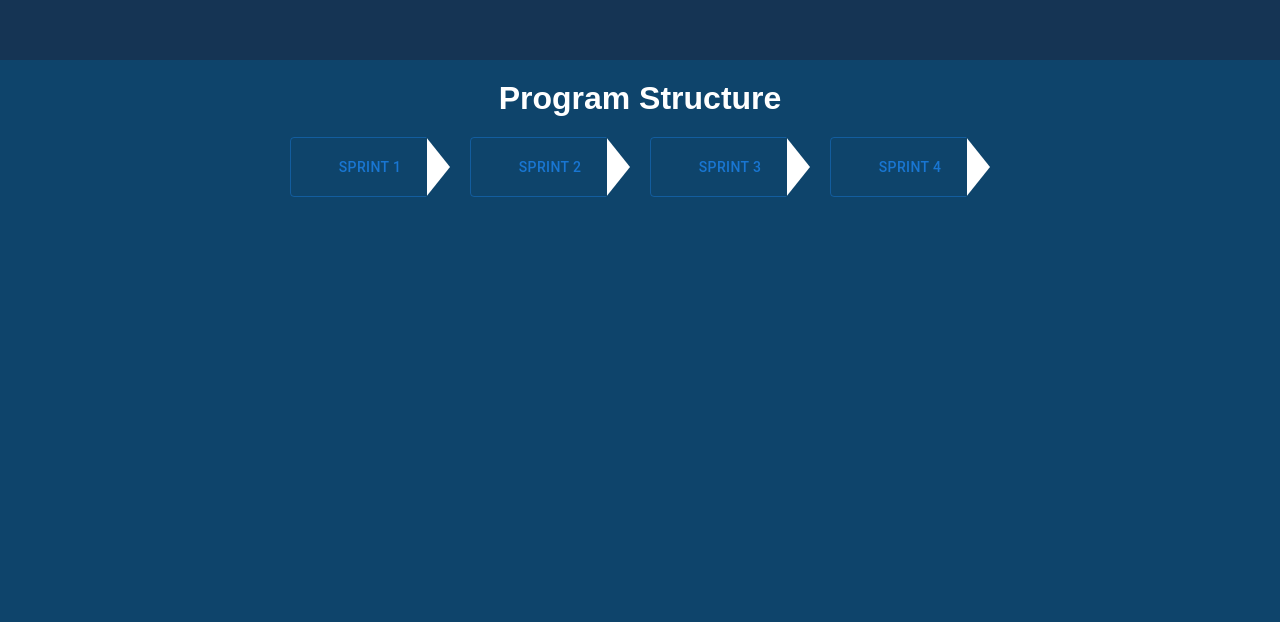
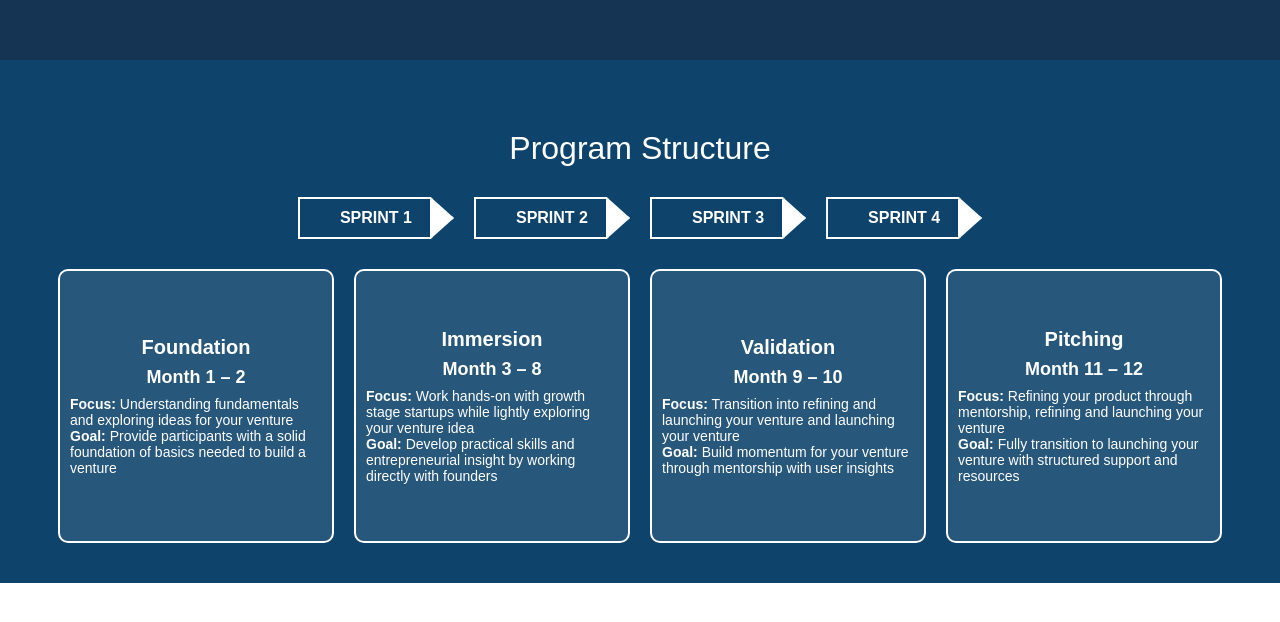
Before and after one commit to Neha-Singh/Venture-Edu, a React (Create React App) app: page / in a window 1280 px wide. Shown: the part 4980-5602 px from the top of the page. After the commit the page ends 5563 px from the top, so only its background shows below. Built offline with nearby package versions, Linux system fonts and the light colour scheme.

Commit message:
completed program structure page

```diff
--- a/src/components/ProgramStructure.jsx
+++ b/src/components/ProgramStructure.jsx
@@ -4,26 +4,32 @@ import { Button } from "@mui/material";
 
 const sprintData = [
   {
-    title: "Foundation building (Month 1 – 2)",
+    title: "Foundation",
+    duration: "Month 1 – 2",
     focus: "Understanding fundamentals and exploring ideas for your venture",
     goal: "Provide participants with a solid foundation of basics needed to build a venture",
     icon: "📚",
   },
   {
-    title: "Startup Immersion (Month 3 – 8)",
+    title: "Immersion",
+    duration: "Month 3 – 8",
+
     focus:
       "Work hands-on with growth stage startups while lightly exploring your venture idea",
     goal: "Develop practical skills and entrepreneurial insight by working directly with founders",
     icon: "🚀",
   },
   {
-    title: "Validation and testing (Month 9 – 10)",
-    focus: "Transition into refining and launching your venture",
+    title: "Validation",
+    duration: "Month 9 – 10",
+    focus:
+      "Transition into refining and launching your venture and launching your venture",
     goal: "Build momentum for your venture through mentorship with user insights",
     icon: "✅",
   },
   {
-    title: "Product development and pitching (Month 11 – 12)",
+    title: "Pitching",
+    duration: "Month 11 – 12",
     focus:
       "Refining your product through mentorship, refining and launching your venture",
     goal: "Fully transition to launching your venture with structured support and resources",
@@ -32,37 +38,50 @@ const sprintData = [
 ];
 
 const ProgramStructure = () => {
-  const [selectedSprint, setSelectedSprint] = useState(null);
+  const [hoveredSprint, setHoveredSprint] = useState(null);
 
   return (
-    <div className="program-structure">
-      <h1 className="title">Program Structure</h1>
+    <div className="program-structure" id="program-structure">
+      <div className="title">Program Structure</div>
       <div className="sprint-buttons">
-        {sprintData.map((sprint, index) => (
-          <Button
+        {sprintData.map((_, index) => (
+          <button
             key={index}
-            variant="outlined"
-            className="arrow-button"
-            onClick={() => setSelectedSprint(sprint)}
+            className={`arrow-button ${
+              hoveredSprint === index ? "highlight" : ""
+            }`}
+            onMouseEnter={() => setHoveredSprint(index)}
+            onMouseLeave={() => setHoveredSprint(null)}
           >
             Sprint {index + 1}
-          </Button>
+          </button>
         ))}
       </div>
-      {selectedSprint && (
-        <div className="sprint-info">
-          <div className="sprint-text">
-            <h2>{selectedSprint.title}</h2>
-            <p>
-              <strong>Focus:</strong> {selectedSprint.focus}
-            </p>
-            <p>
-              <strong>Goal:</strong> {selectedSprint.goal}
-            </p>
+      <div className="sprint-container">
+        {sprintData.map((sprint, index) => (
+          <div
+            onMouseEnter={() => setHoveredSprint(index)}
+            onMouseLeave={() => setHoveredSprint(null)}
+            key={index}
+            className={`sprint-info ${
+              hoveredSprint === index ? "highlight" : ""
+            }`}
+          >
+            <div className="sprint-content">
+              <div className="sprint-text">
+                <div className="sprint-title">{sprint.title}</div>
+                <div className="sprint-duration">{sprint.duration}</div>
+                <p className="focus">
+                  <strong>Focus:</strong> {sprint.focus}
+                </p>
+                <p className="focus">
+                  <strong>Goal:</strong> {sprint.goal}
+                </p>
+              </div>
+            </div>
           </div>
-          <div className="sprint-icon">{selectedSprint.icon}</div>
-        </div>
-      )}
+        ))}
+      </div>
     </div>
   );
 };
--- a/src/styles/programstructure.css
+++ b/src/styles/programstructure.css
@@ -2,17 +2,9 @@
   background-color: #0e446b;
   color: white;
   text-align: center;
-  padding: 20px;
-  min-height: 100vh;
+  padding: 40px;
 }
 
-/* Title Styling */
-.title {
-  font-size: 2rem;
-  margin-bottom: 20px;
-}
-
-/* Sprint Buttons Container */
 .sprint-buttons {
   display: flex;
   justify-content: center;
@@ -20,26 +12,20 @@
   margin-bottom: 30px;
 }
 
-/* Arrow Button */
 .arrow-button {
   position: relative;
   background: transparent;
-  border: 3px solid white;
   color: white;
+  border: 2px solid white;
+  padding: 10px 40px;
+  font-size: 16px;
   font-weight: bold;
-  font-size: 1.2rem;
-  width: 160px;
-  height: 60px;
-  text-align: center;
+  text-transform: uppercase;
   cursor: pointer;
-  display: flex;
-  align-items: center;
-  justify-content: center;
   clip-path: polygon(0% 0%, 85% 0%, 100% 50%, 85% 100%, 0% 100%);
-  transition: background 0.3s ease-in-out, transform 0.2s ease-in-out;
+  transition: all 0.3s ease-in-out;
 }
 
-/* Adding a border to the arrowhead */
 .arrow-button::after {
   content: "";
   position: absolute;
@@ -53,42 +39,74 @@
   border-left: 30px solid white;
 }
 
-/* Ensure text stays centered */
-.arrow-button span {
-  display: flex;
-  align-items: center;
-  justify-content: center;
-  width: 100%;
-  height: 100%;
-}
-
-/* Hover Effect */
-.arrow-button:hover {
-  background: rgba(255, 255, 255, 0.2);
+.arrow-button:hover,
+.highlight {
+  background: white;
+  color: #0e446b;
+  border-color: white;
   transform: scale(1.05);
 }
 
-/* Sprint Info Box */
+.sprint-container {
+  display: flex;
+  justify-content: center;
+  gap: 20px;
+  flex-wrap: wrap;
+  margin-top: 10px;
+}
+
 .sprint-info {
   background: rgba(255, 255, 255, 0.1);
-  padding: 20px;
+  padding: 10px;
   border-radius: 10px;
+  border: 2px solid white;
+  text-align: left;
+  width: 23%;
+  min-width: 250px;
   display: flex;
-  justify-content: space-between;
+  flex-direction: row;
   align-items: center;
-  max-width: 700px;
-  margin: 0 auto;
-  border: 2px solid white;
+  transition: all 0.3s ease-in-out;
 }
 
-/* Sprint Text Styling */
-.sprint-text {
-  text-align: left;
-  flex: 1;
+.sprint-info.highlight {
+  background: white;
+  color: #0e446b;
+  border-color: white;
+  transform: scale(1.05);
 }
 
-/* Sprint Icon Styling */
+.sprint-content {
+  display: flex;
+  align-items: center;
+  gap: 10px;
+  height: 250px;
+}
+
 .sprint-icon {
   font-size: 2.5rem;
-  margin-left: 20px;
 }
+
+.title {
+  font-size: 32px;
+  font-weight: medium;
+  margin-top: 30px;
+  margin-bottom: 30px;
+}
+
+.sprint-title {
+  font-size: 20px;
+  font-weight: bold;
+  text-align: center;
+  margin-bottom: 8px;
+}
+.sprint-duration {
+  font-size: 18px;
+  font-weight: bold;
+  text-align: center;
+  margin-bottom: 8px;
+}
+
+.focus {
+  font-size: 14px;
+}
```
